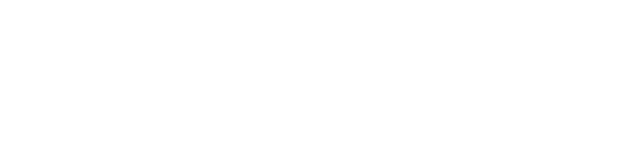
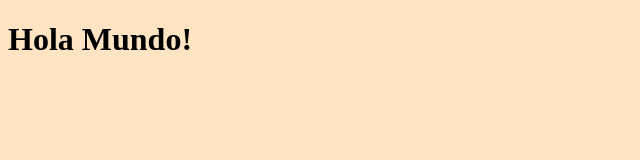
Before and after one commit to JonathanDiz/prueba-git, a plain HTML site: page index.html in a window 1280 px wide. Shown: the whole page, without its empty margins (0-640 px from the left). Drawn offline with Linux system fonts and the light colour scheme.

Commit message:
index modificado y style.css agregado

```diff
--- a/index.html
+++ b/index.html
@@ -4,9 +4,12 @@
   <meta charset="UTF-8">
   <meta http-equiv="X-UA-Compatible" content="IE=edge">
   <meta name="viewport" content="width=device-width, initial-scale=1.0">
+  <link rel="stylesheet" href="./style.css">
   <title>Document</title>
 </head>
 <body>
-
+  <div>
+    <h1>Hola Mundo!</h1>
+  </div>
 </body>
 </html>
--- /dev/null
+++ b/style.css
@@ -0,0 +1,3 @@
+:root {
+  background-color: bisque;
+}
```
